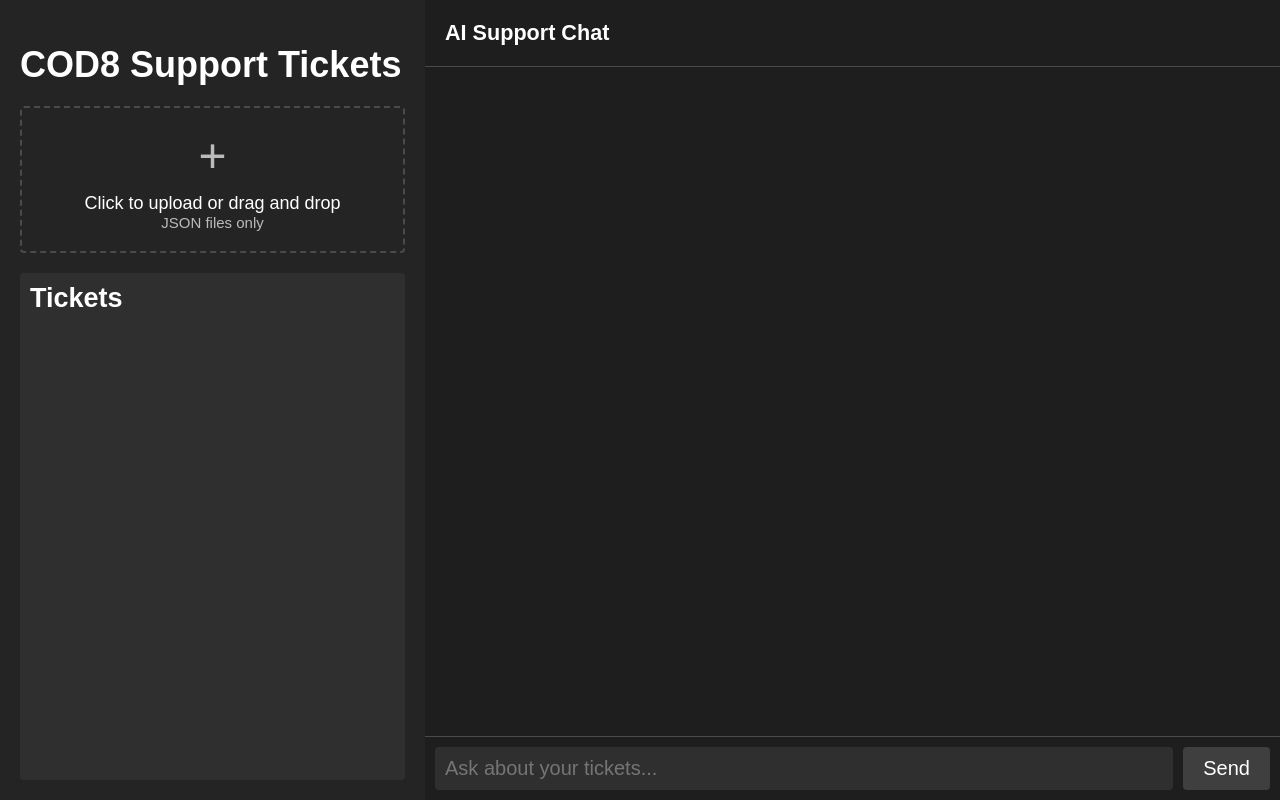
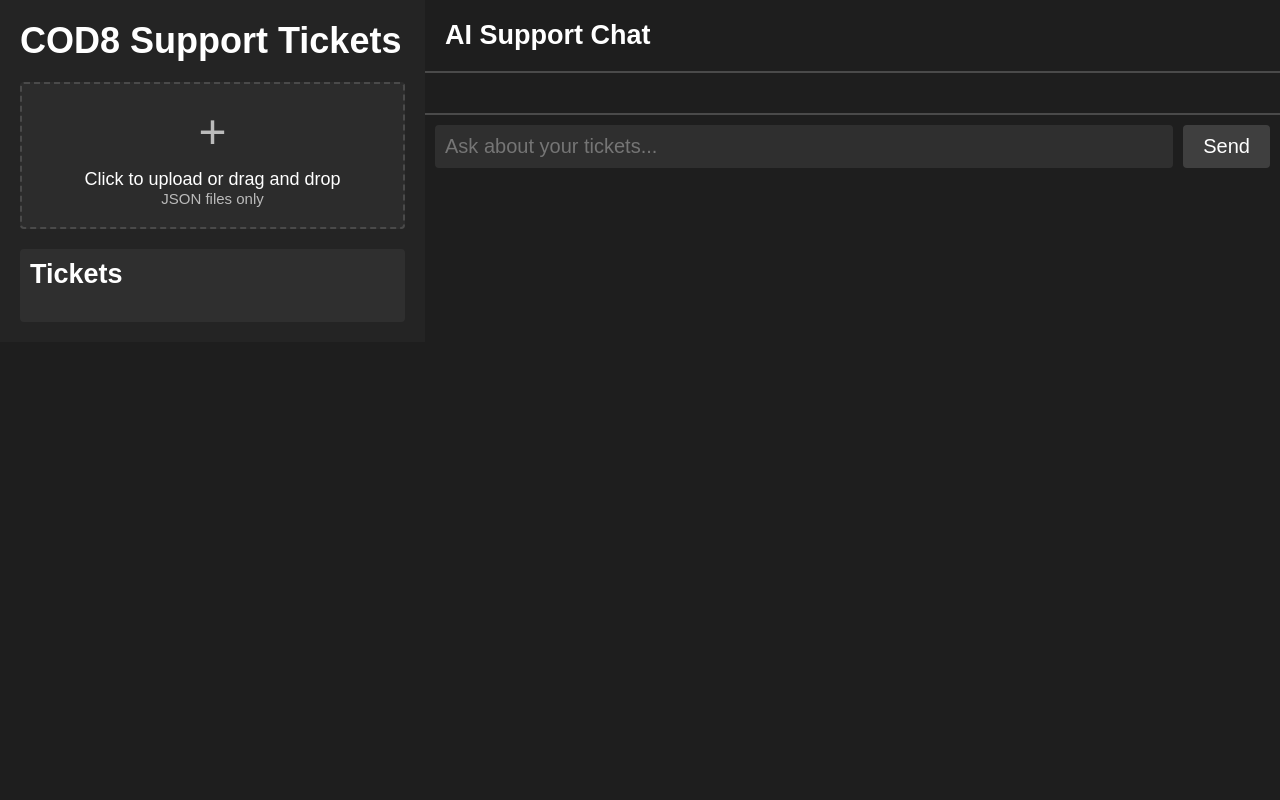
Before and after one commit to wsxcodes/cod8-tickets-ai, a FastAPI app: page / in a window 1280 px wide. Run offline with FastAPI, Linux system fonts and the light colour scheme; data that the repository does not hold is empty.

Commit message:
improve layout and styling of upload area and chat header; enhance UI consistency and responsiveness

```diff
--- a/templates/index.html
+++ b/templates/index.html
@@ -14,6 +14,7 @@
     }
     .container {
       display: flex;
+      align-items: flex-start; /* Align both panels at the top */
       height: 100vh;
     }
     /* Left panel (ticket upload/list) */
@@ -24,29 +25,30 @@
       flex-direction: column;
       padding: 20px;
     }
+    /* Remove default top margin on h1, keep bottom spacing */
     .left-panel h1 {
-      margin-bottom: 20px;
+      margin: 0 0 20px 0;
     }
     /* Upload area with plus icon */
     .upload-area {
       border: 2px dashed #4a4a4a;
+      background-color: #2c2c2c; /* Slightly lighter color */
       border-radius: 4px;
       padding: 20px;
       text-align: center;
       margin-bottom: 20px;
       cursor: pointer;
       transition: border-color 0.2s ease;
-      display: flex;              /* new */
-      flex-direction: column;     /* new */
-      align-items: center;        /* new */
-      justify-content: center;    /* new */
+      display: flex;
+      flex-direction: column;
+      align-items: center;
+      justify-content: center;
     }
     .upload-area small {
       color: #bbbbbb;
     }
-    /* The plus icon itself */
     .plus-icon {
-      font-size: 48px;    /* big plus */
+      font-size: 48px;
       color: #bbbbbb;
       margin-bottom: 10px;
     }
@@ -99,22 +101,23 @@
       margin-top: 4px;
       font-weight: bold;
     }
+    /* Right panel (AI chat) */
     .right-panel {
       flex-grow: 1;
       display: flex;
       flex-direction: column;
       background-color: #1e1e1e;
     }
+    /* More prominent divider */
     .chat-header {
       padding: 20px;
-      border-bottom: 1px solid #4a4a4a;
+      border-bottom: 2px solid #4a4a4a;
       display: flex;
       align-items: center;
     }
+    /* Remove default margin on the chat header h2 */
     .chat-header h2 {
       margin: 0;
-      font-size: 1.2rem;
-      display: inline-block;
     }
     .chat-window {
       flex-grow: 1;
@@ -123,7 +126,7 @@
       font-size: 22px;
     }
     .chat-input {
-      border-top: 1px solid #4a4a4a;
+      border-top: 2px solid #4a4a4a;
       padding: 10px;
       display: flex;
     }
@@ -189,7 +192,6 @@
     <!-- Left side: Tickets -->
     <div class="left-panel">
       <h1>COD8 Support Tickets</h1>
-      <!-- Added the plus icon here -->
       <div class="upload-area" id="upload-area">
         <div class="plus-icon">+</div>
         Click to upload or drag and drop
@@ -209,7 +211,7 @@
         <h2>AI Support Chat</h2>
       </div>
       <div class="chat-window">
-        <!-- Chat messages would go here -->
+        <!-- Chat messages go here -->
       </div>
       <div class="chat-input">
         <input type="text" placeholder="Ask about your tickets...">
@@ -227,7 +229,7 @@
   </div>
 
   <script>
-    // Fetch tickets from the API and update the UI.
+    // Fetch tickets from the API and update the UI
     async function fetchTickets() {
       try {
         const response = await fetch('/tickets');
@@ -314,7 +316,6 @@
       fileInput.addEventListener('change', async (e) => {
         const files = Array.from(e.target.files);
         await Promise.all(files.map(file => uploadFile(file)));
-        // Refresh ticket list after uploads
         fetchTickets();
       });
 
@@ -332,7 +333,6 @@
         uploadArea.style.borderColor = '#4a4a4a';
         const files = Array.from(e.dataTransfer.files);
         await Promise.all(files.map(file => uploadFile(file)));
-        // Refresh ticket list after uploads
         fetchTickets();
       });
 
```
